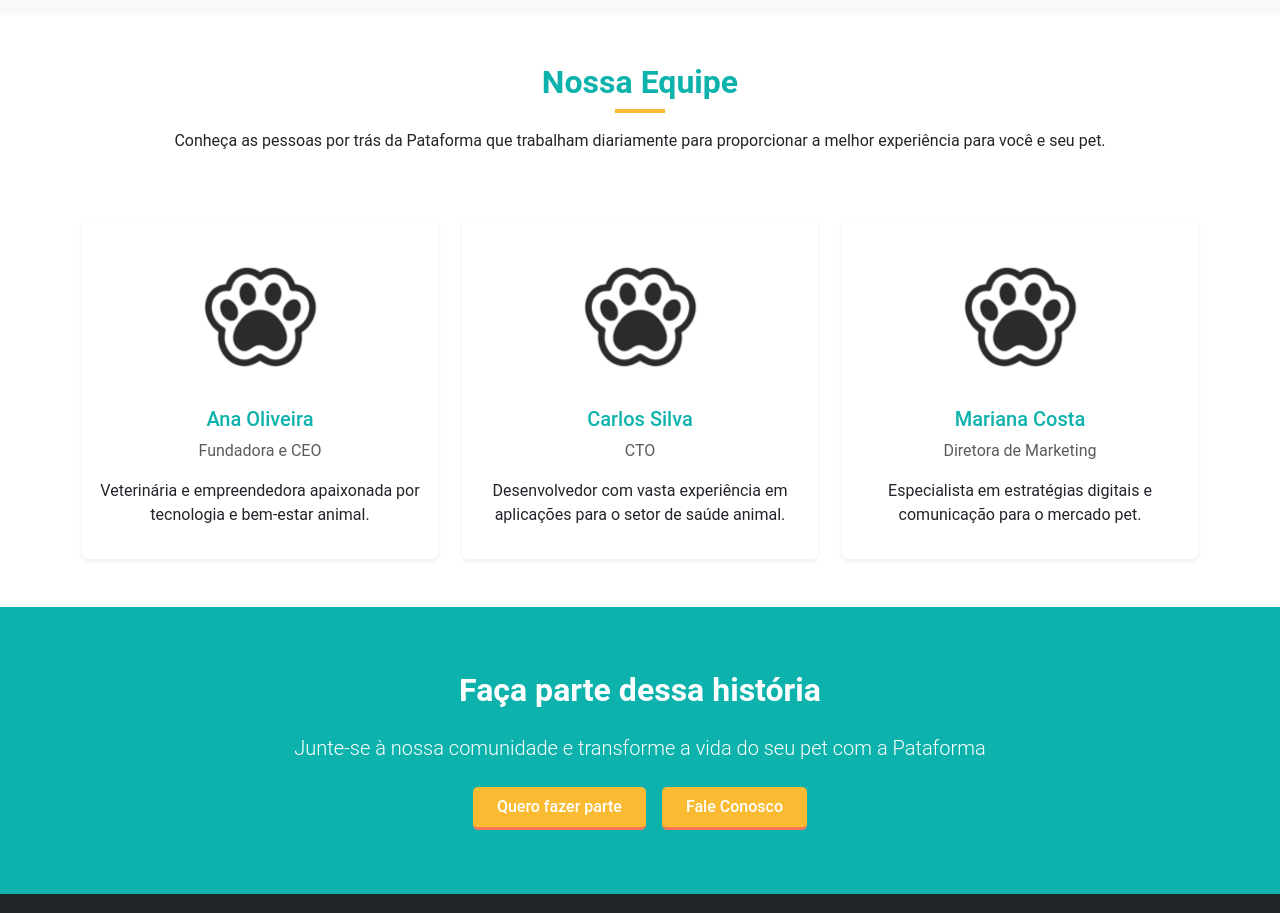
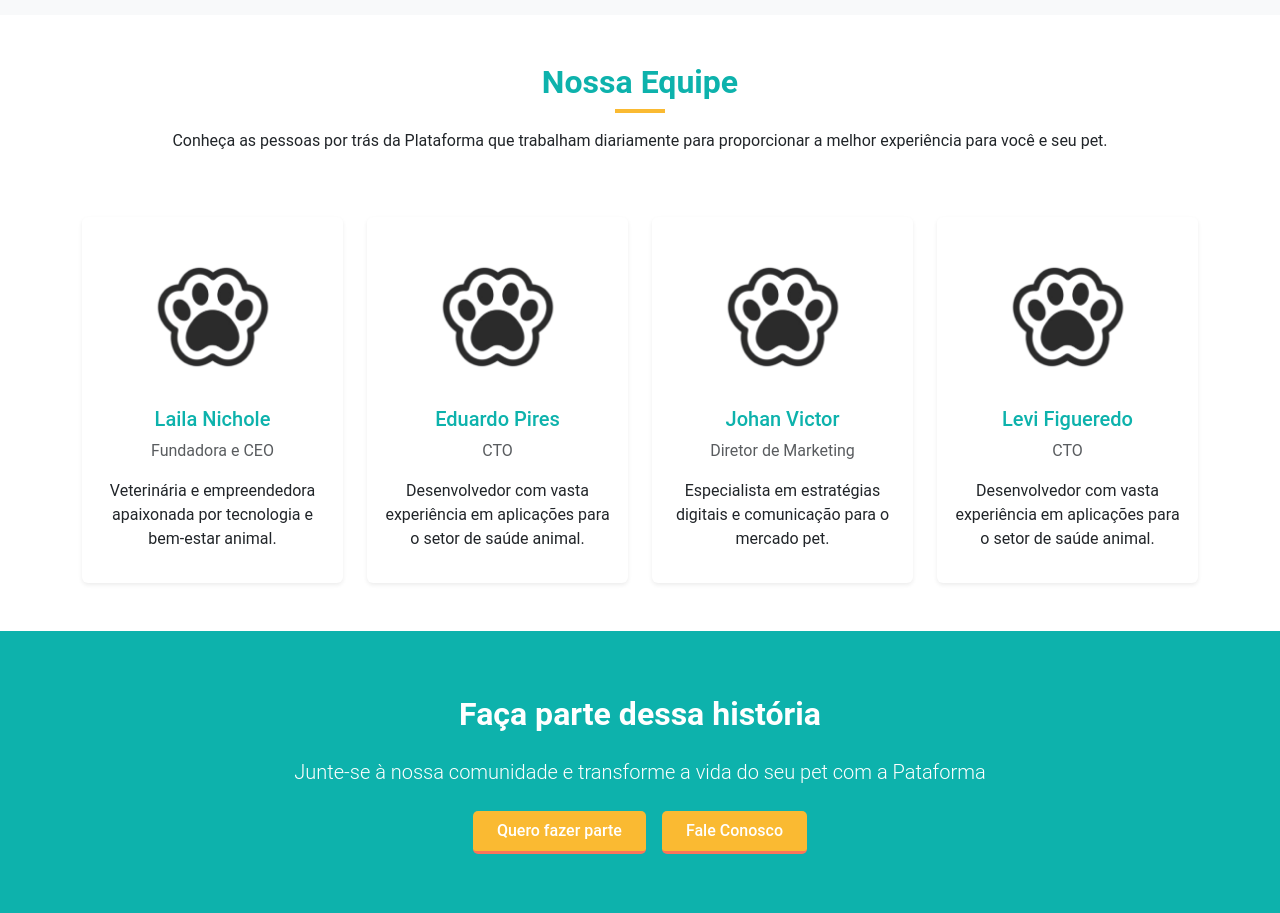
Before and after one commit to Pataforma/TCC-oficial, a React (Vite) app: page /TCC-oficial/sobre in a window 1280 px wide. Shown: the part 1500-2413 px from the top of the page. Built offline with nearby package versions, Linux system fonts and the light colour scheme.

Commit message:
Ajuste no campo de equipe

```diff
--- a/src/pages/Sobre.jsx
+++ b/src/pages/Sobre.jsx
@@ -109,20 +109,22 @@ const Sobre = () => {
         </div>
       </section>
 
-      {/* Nossa Equipe */}
       <section className="container py-5">
         <div className="row">
           <div className="col-12 text-center mb-5">
             <h2 className="text-elements fw-bold">Nossa Equipe</h2>
             <div className="mx-auto" style={{ width: "50px", height: "4px", backgroundColor: "var(--secondary-color)" }}></div>
             <p className="mt-3">
-              Conheça as pessoas por trás da Pataforma que trabalham diariamente para proporcionar
+              Conheça as pessoas por trás da Plataforma que trabalham diariamente para proporcionar
               a melhor experiência para você e seu pet.
             </p>
           </div>
         </div>
+
+        {/* Cards dos integrantes */}
         <div className="row g-4">
-          <div className="col-md-4">
+          {/* Card 1 */}
+          <div className="col-md-3 col-sm-6">
             <div className="card border-0 shadow-sm h-100">
               <div className="text-center pt-4">
                 <img
@@ -133,7 +135,7 @@ const Sobre = () => {
                 />
               </div>
               <div className="card-body text-center">
-                <h5 className="text-elements">Ana Oliveira</h5>
+                <h5 className="text-elements">Laila Nichole</h5>
                 <p className="text-muted">Fundadora e CEO</p>
                 <p>
                   Veterinária e empreendedora apaixonada por tecnologia e bem-estar animal.
@@ -141,7 +143,9 @@ const Sobre = () => {
               </div>
             </div>
           </div>
-          <div className="col-md-4">
+
+          {/* Card 2 */}
+          <div className="col-md-3 col-sm-6">
             <div className="card border-0 shadow-sm h-100">
               <div className="text-center pt-4">
                 <img
@@ -152,7 +156,7 @@ const Sobre = () => {
                 />
               </div>
               <div className="card-body text-center">
-                <h5 className="text-elements">Carlos Silva</h5>
+                <h5 className="text-elements">Eduardo Pires</h5>
                 <p className="text-muted">CTO</p>
                 <p>
                   Desenvolvedor com vasta experiência em aplicações para o setor de saúde animal.
@@ -160,7 +164,9 @@ const Sobre = () => {
               </div>
             </div>
           </div>
-          <div className="col-md-4">
+
+          {/* Card 3 */}
+          <div className="col-md-3 col-sm-6">
             <div className="card border-0 shadow-sm h-100">
               <div className="text-center pt-4">
                 <img
@@ -171,10 +177,31 @@ const Sobre = () => {
                 />
               </div>
               <div className="card-body text-center">
-                <h5 className="text-elements">Mariana Costa</h5>
-                <p className="text-muted">Diretora de Marketing</p>
+                <h5 className="text-elements">Johan Victor</h5>
+                <p className="text-muted">Diretor de Marketing</p>
                 <p>
                   Especialista em estratégias digitais e comunicação para o mercado pet.
+                </p>
+              </div>
+            </div>
+          </div>
+
+          {/* Card 4 */}
+          <div className="col-md-3 col-sm-6">
+            <div className="card border-0 shadow-sm h-100">
+              <div className="text-center pt-4">
+                <img
+                  src={logo}
+                  alt="Membro da Equipe"
+                  className="rounded-circle"
+                  style={{ width: "150px", height: "150px", objectFit: "cover" }}
+                />
+              </div>
+              <div className="card-body text-center">
+                <h5 className="text-elements">Levi Figueredo</h5>
+                <p className="text-muted">CTO</p>
+                <p>
+                  Desenvolvedor com vasta experiência em aplicações para o setor de saúde animal.
                 </p>
               </div>
             </div>
```
